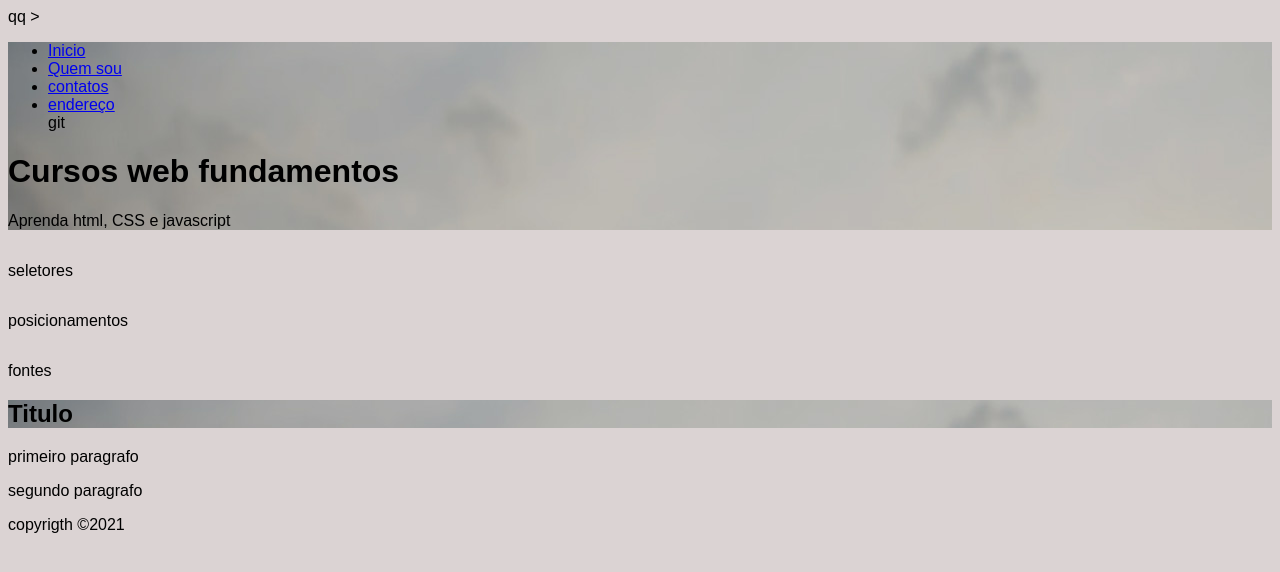
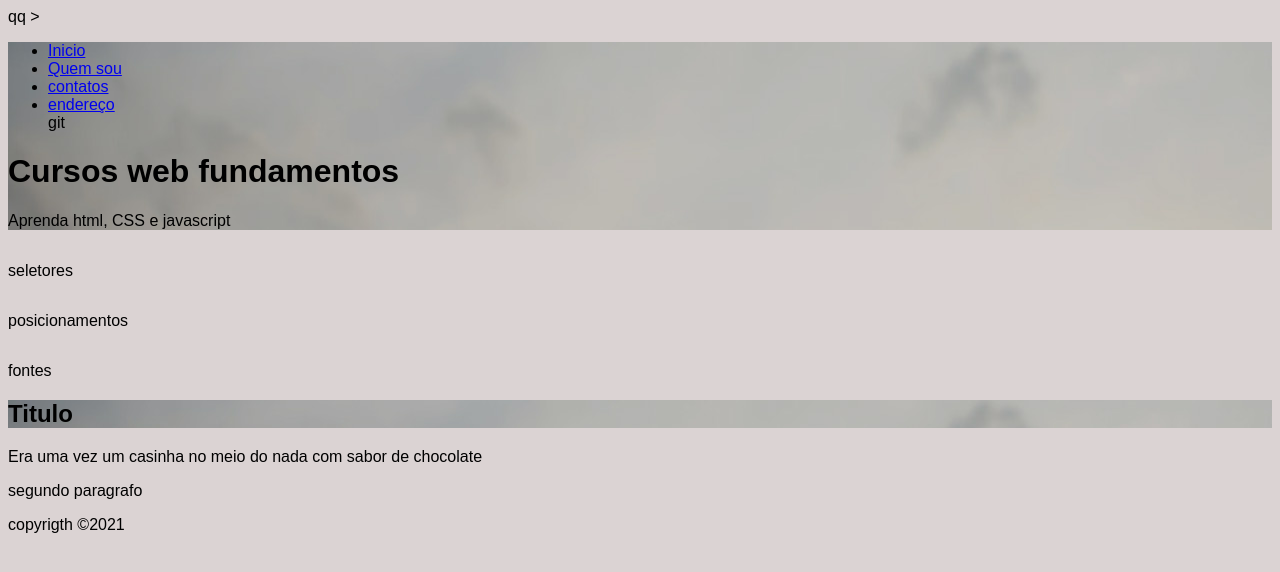
Before and after one commit to 235514/AULA-CURSO-1-CSS, a plain HTML site: page @index.html in a window 1280 px wide. Drawn offline with Linux system fonts and the light colour scheme.

Commit message:
paragrafo1

```diff
--- a/@index.html
+++ b/@index.html
@@ -54,7 +54,7 @@ qq<!doctype html/>
 
                 <section>
                     <header><h2> Titulo</h2></header>
-                   <p>primeiro paragrafo</p>
+                   <p>Era uma vez um casinha no meio do nada com sabor de chocolate</p>
                    <p>segundo paragrafo</p>
                 </section>
             </main>
```
